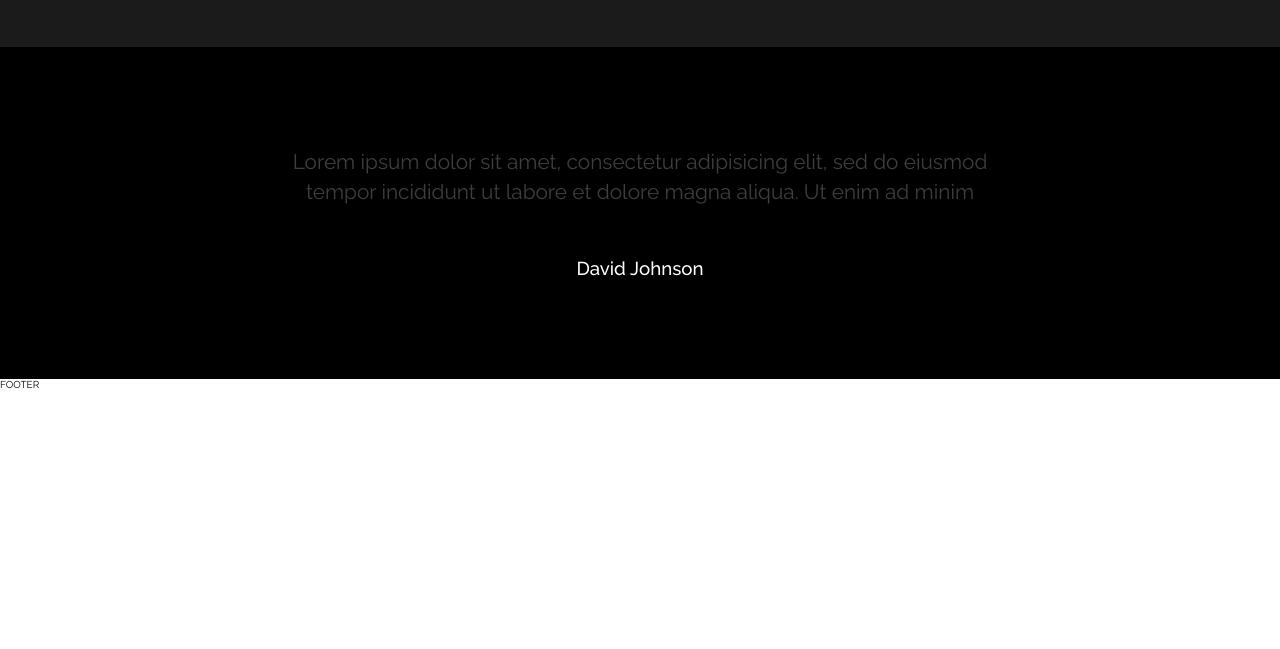
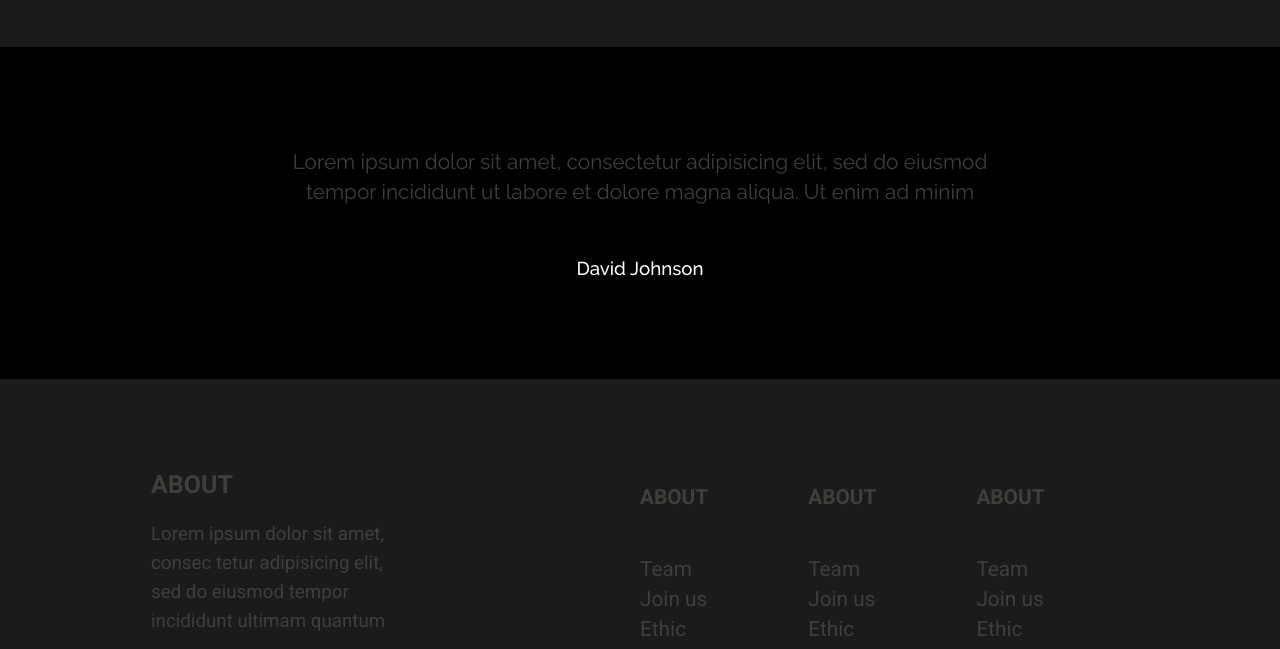
Before and after one commit to st-rkalinov/fitness-gym-website-design, a website: page index.html in a window 1280 px wide. Shown: the part 7482-8131 px from the top of the page. Drawn offline with Linux system fonts and the light colour scheme.

Commit message:
finish footer

```diff
--- a/index.html
+++ b/index.html
@@ -282,7 +282,92 @@
     <p class="section-quote__author">David Johnson</p>
 </section>
 <footer class="footer">
-    FOOTER
+    <div class="footer__socials-container">
+        <h4 class="heading-4 heading-4--socials">about</h4>
+        <p class="footer__socials-text">Lorem ipsum dolor sit amet, consec
+            tetur adipisicing elit, sed do eiusmod
+            tempor incididunt ultimam quantum</p>
+        <ul class="footer__socials-list">
+            <li class="footer__socials-item">
+                <a href="#">
+                    <img src="img/facebook-icon.png" alt="" class="footer__socials-icon">
+                </a>
+            </li>
+            <li class="footer__socials-item">
+                <a href="#">
+                    <img src="img/instagram-icon.png" alt="" class="footer__socials-icon">
+                </a>
+            </li>
+            <li class="footer__socials-item">
+                <a href="#">
+                    <img src="img/twitter-icon.png" alt="" class="footer__socials-icon">
+                </a>
+            </li>
+            <li class="footer__socials-item">
+                <a href="#">
+                    <img src="img/youtube-icon.png" alt="" class="footer__socials-icon">
+                </a>
+            </li>
+            <li class="footer__socials-item">
+                <a href="#">
+                    <img src="img/snapchat-icon.png" alt="" class="footer__socials-icon">
+                </a>
+            </li>
+        </ul>
+    </div>
+    <div class="footer__nav-container">
+        <div class="footer__nav-column">
+            <p class="footer__nav-column-title">about</p>
+            <ul class="footer__nav-list">
+                <li class="footer__nav-item">
+                    <a href="#" class="footer__nav-link">Team</a>
+                </li>
+                <li class="footer__nav-item">
+                    <a href="#" class="footer__nav-link">Join us</a>
+                </li>
+                <li class="footer__nav-item">
+                    <a href="#" class="footer__nav-link">Ethic</a>
+                </li>
+                <li class="footer__nav-item">
+                    <a href="#" class="footer__nav-link">Goals</a>
+                </li>
+            </ul>
+        </div>
+        <div class="footer__nav-column">
+            <p class="footer__nav-column-title">about</p>
+            <ul class="footer__nav-list">
+                <li class="footer__nav-item">
+                    <a href="#" class="footer__nav-link">Team</a>
+                </li>
+                <li class="footer__nav-item">
+                    <a href="#" class="footer__nav-link">Join us</a>
+                </li>
+                <li class="footer__nav-item">
+                    <a href="#" class="footer__nav-link">Ethic</a>
+                </li>
+                <li class="footer__nav-item">
+                    <a href="#" class="footer__nav-link">Goals</a>
+                </li>
+            </ul>
+        </div>
+        <div class="footer__nav-column">
+            <p class="footer__nav-column-title">about</p>
+            <ul class="footer__nav-list">
+                <li class="footer__nav-item">
+                    <a href="#" class="footer__nav-link">Team</a>
+                </li>
+                <li class="footer__nav-item">
+                    <a href="#" class="footer__nav-link">Join us</a>
+                </li>
+                <li class="footer__nav-item">
+                    <a href="#" class="footer__nav-link">Ethic</a>
+                </li>
+                <li class="footer__nav-item">
+                    <a href="#" class="footer__nav-link">Goals</a>
+                </li>
+            </ul>
+        </div>
+    </div>
 </footer>
 </body>
 </html>
--- a/sass/base/_typography.scss
+++ b/sass/base/_typography.scss
@@ -38,6 +38,13 @@
   color: $color-primary;
   text-transform: uppercase;
   font-weight: 700;
+
+  &--socials {
+    line-height: 3rem;
+    color: $color-tertiary;
+
+    font-weight: 700;
+  }
 }
 
 .heading-5 {
--- a/sass/layout/_footer.scss
+++ b/sass/layout/_footer.scss
@@ -1,3 +1,69 @@
 .footer {
-  background-color: darkblue;
+  @include section-padding($section-content-left-padding, $section-content-right-padding);
+  background-color: #1b1b1b;
+  display: flex;
+  font-family: $font-secondary;
+  align-items: center;
+
+  & > * {
+    width: 50%;
+  }
+
+  &__socials-text {
+    color: $color-tertiary;
+    font-size: 1.875rem;
+    line-height: 2.9rem;
+    padding: 2rem 23rem 2rem 0;
+  }
+
+  &__socials-list {
+    list-style: none;
+    display: flex;
+  }
+
+  &__socials-item {
+    width: 3.3rem;
+    height: 3.3rem;
+
+    &:not(:last-child) {
+      margin-right: 1rem;
+    }
+  }
+
+  &__socials-icon {
+    width: 100%;
+  }
+
+  &__nav-container {
+    display: flex;
+  }
+
+  &__nav-column {
+    font-size: 2.08rem;
+    font-family: $font-secondary;
+
+    &:not(:last-child) {
+      margin-right: 10rem;
+    }
+  }
+
+  &__nav-column-title {
+    font-weight: 700;
+    color: $color-tertiary;
+    text-transform: uppercase;
+    padding-bottom: 4.5rem;
+  }
+
+  &__nav-list {
+    list-style: none;
+  }
+
+  &__nav-item {
+    line-height: 3rem;
+  }
+
+  &__nav-link {
+    text-decoration: none;
+    color: $color-tertiary;
+  }
 }
--- a/sass/main.scss
+++ b/sass/main.scss
@@ -11,5 +11,6 @@
 
 @import "layout/navigation";
 @import "layout/header";
+@import "layout/footer";
 
 @import "pages/home";
```
Also changed, not shown: css/style.comp.css, img/facebook-icon.png (added), img/instagram-icon.png (added), img/snapchat-icon.png (added), img/twitter-icon.png (added), img/youtube-icon.png (added), 1 other file.
